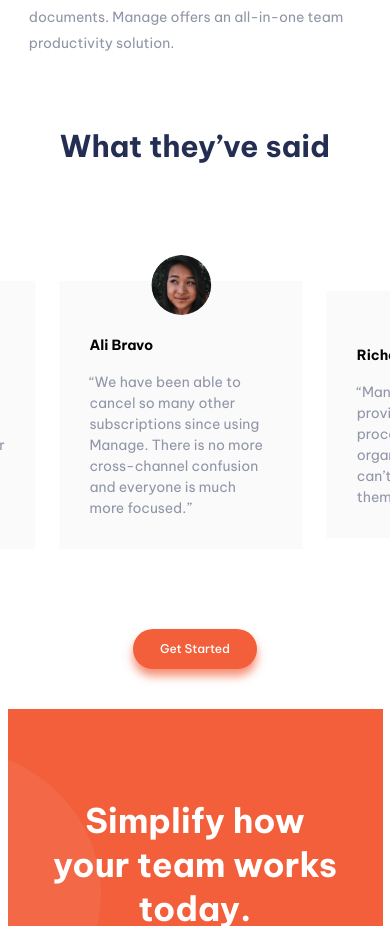
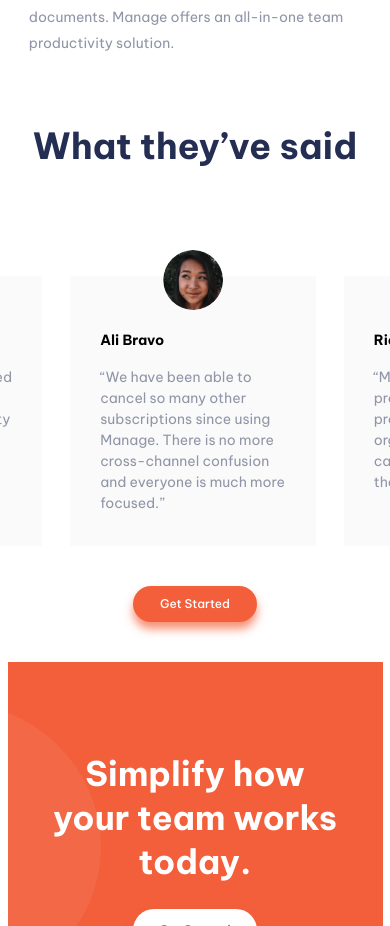
Before and after one commit to drfcozapata/manage-landing-page, a Vue app: page / in a window 390 px wide. Shown: the part 1524-2450 px from the top of the page. Built offline with nearby package versions, Linux system fonts and the light colour scheme.

Commit message:
Adjustments in the pagination of testimonials

```diff
--- a/src/App.vue
+++ b/src/App.vue
@@ -3,7 +3,8 @@
 	import MainComponent from './components/MainComponent.vue';
 	import FooterComponent from './components/FooterComponent.vue';
 
-	//
+	const screenWidth = window.screen.width;
+	console.log(screenWidth);
 </script>
 
 <template>
--- a/src/assets/main.css
+++ b/src/assets/main.css
@@ -40,6 +40,39 @@ button:hover {
 		font-size: 17px;
 		font-weight: 500;
 		padding: 13px 40px;
+	}
+	.carousel__pagination {
+		display: flex;
+		margin: 0;
+		padding: 0;
+	}
+	.carousel__pagination-button {
+		display: block;
+		cursor: pointer;
+		padding: 10px;
+		background: transparent;
+		box-shadow: none !important;
+		width: 8px !important;
+		height: 8px !important;
+		border-radius: 50%;
+		border: 2px solid hsl(12, 88%, 59%) !important;
+		margin: 0 3px 15px 3px !important;
+	}
+
+	.carousel__pagination-button::after {
+		display: block;
+		content: '';
+		width: 8px !important;
+		height: 8px !important;
+		border-radius: 50% !important;
+		background-color: transparent !important;
+	}
+
+	.carousel__pagination-button:hover::after,
+	.carousel__pagination-button--active::after {
+		margin-top: -4px;
+		margin-left: -4px;
+		background-color: hsl(12, 88%, 59%) !important;
 	}
 }
 @media (max-width: 1440px) {
--- a/src/components/main/TestimonialsSlider.vue
+++ b/src/components/main/TestimonialsSlider.vue
@@ -40,15 +40,36 @@
 				],
 			};
 		},
+		methods: {
+			itemsToShow() {
+				if (screen.width <= 420) {
+					return 1.4;
+				} else {
+					return 2.6;
+				}
+			},
+			showPagination() {
+				if (screen.width <= 420) {
+					return '';
+				} else {
+					return 'hidden';
+				}
+			},
+		},
 	});
 </script>
 
 <template>
-	<section class="flex flex-col items-center mb-32">
+	<section class="flex flex-col items-center">
 		<h2 class="text-4xl text-dark-blue font-semibold text-center mb-20">
 			What they’ve said
 		</h2>
-		<Carousel :items-to-show="2.6" :autoplay="4000" :wrap-around="true" class="carousel">
+		<Carousel
+			:items-to-show="itemsToShow()"
+			:autoplay="4000"
+			:wrap-around="true"
+			class="carousel"
+		>
 			<Slide v-for="{ id, image, name, msg } in slides" :key="id">
 				<div class="carousel__item relative mr-6 testimonial-card bg-very-light-gray">
 					<img
@@ -63,47 +84,57 @@
 			</Slide>
 
 			<template #addons>
-				<div class="hidden">
+				<div :class="showPagination()">
 					<Pagination />
 				</div>
 			</template>
 		</Carousel>
-		<button class="bg-bright-red shadow-br text-white rounded-[32px] mt-10">
+		<button class="bg-bright-red shadow-br text-white rounded-[32px] btn-main">
 			Get Started
 		</button>
 	</section>
 </template>
 
 <style lang="scss" scoped>
-	.testimonial-card {
-		margin-top: 30px;
-		padding: 30px;
+	section {
+		margin-bottom: 80px;
+		.testimonial-card {
+			margin-top: 30px;
+			padding: 30px;
+		}
+		.btn-main {
+			margin-top: -30px;
+		}
+	}
+	@media (max-width: 1920px) {
+		section {
+			margin-bottom: 80px;
+			.testimonial-card {
+				margin-top: 30px;
+				margin-right: 28px;
+			}
+			.btn-main {
+				margin-top: -30px;
+				margin-bottom: 80px;
+			}
+		}
+	}
+	@media (max-width: 1440px) {
+		section {
+			.btn-main {
+				margin-bottom: 40px;
+			}
+		}
 	}
 	@media (max-width: 420px) {
 		section {
-			margin-bottom: 40px;
-			h2 {
-				font-size: 30px;
-				margin-bottom: 85px;
+			margin-bottom: 0px;
+			.testimonial-card {
+				min-height: 270px;
+				margin: 30px 14px 15px 14px;
 			}
-			article {
-				gap: 24px;
-				.testimonial-card {
-					min-height: 200px;
-					width: 90vw;
-					padding: 20px;
-					font-size: 14px;
-					line-height: 1.8;
-					img {
-						width: 60px;
-						height: 60px;
-						margin-top: -50px;
-						margin-bottom: 20px;
-					}
-				}
-			}
-			button {
-				padding: 11px 20px;
+			.btn-main {
+				margin-top: 25px;
 			}
 		}
 	}
```
